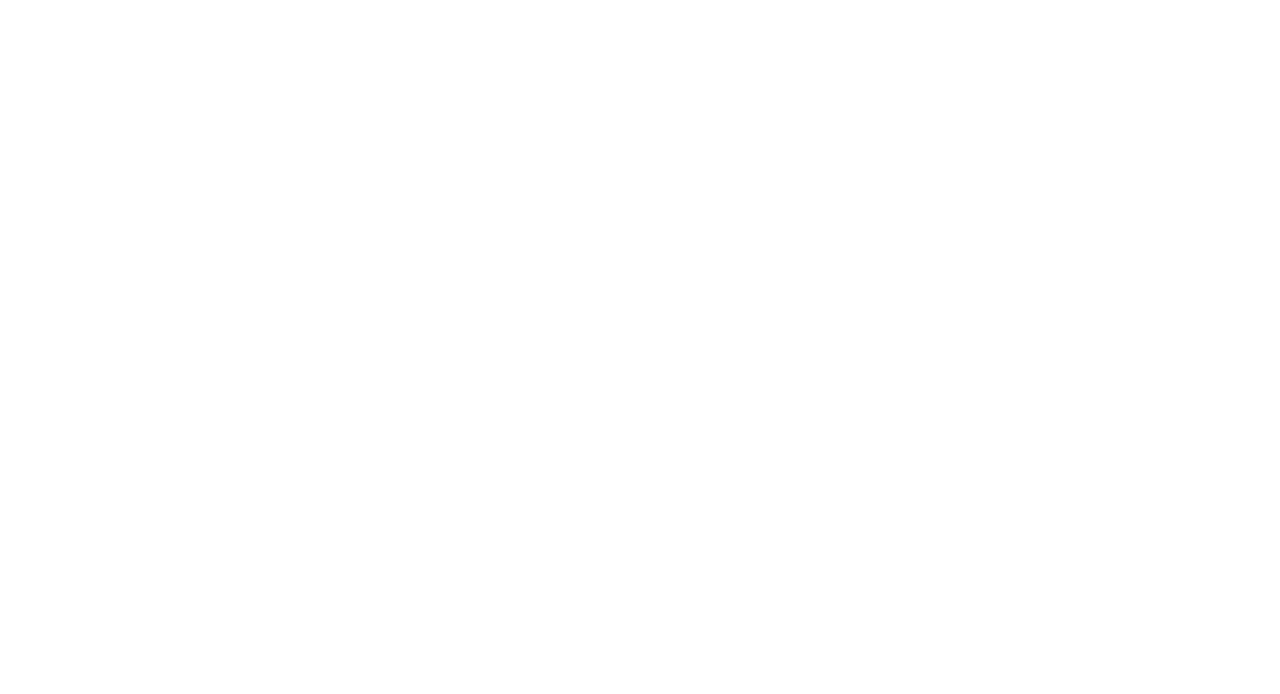
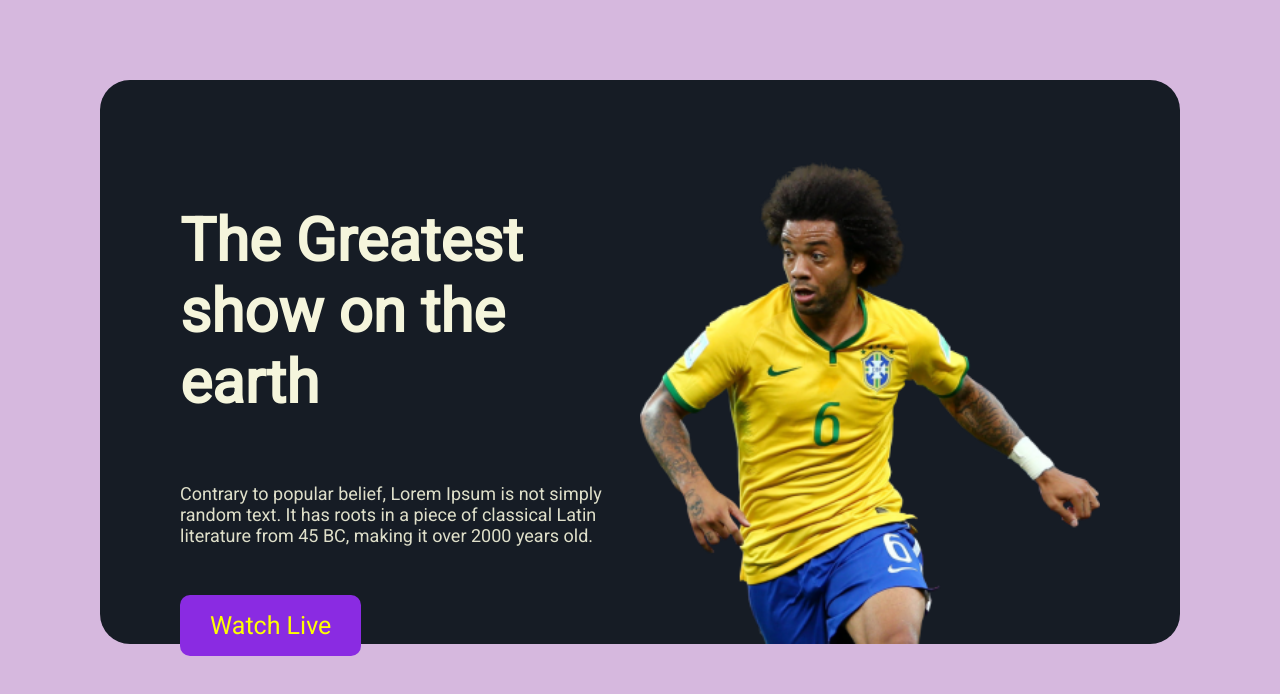
Before and after one commit to 1Md-Rakibul-Islam/World-Cup, a plain HTML site: page index.html in a window 1280 px wide. Drawn offline with Linux system fonts and the light colour scheme.

Commit message:
header section added

```diff
--- a/assets/css/style.css
+++ b/assets/css/style.css
@@ -7,4 +7,55 @@
 body{
     padding: 0;
     margin: 0;
+    background-color: rgb(214, 184, 222);
 }
+
+.container{
+    margin: 80px 100px;
+}
+
+.header {
+    background-color: rgb(22, 28, 37);
+    border-radius: 30px;
+    color: beige;
+    padding: 80px 80px 0 80px;
+}
+
+.header_contents {
+    display: flex;
+    justify-content: space-evenly;
+    align-items: center;
+}
+
+.header__content__box {
+    width: 50%;
+    display: flex;
+    justify-content: space-evenly;
+    align-items: center;
+}
+
+
+.heater-title {
+    font-size: 60px;
+
+}
+
+.header-decription {
+    opacity: 0.9;
+    font-size: 18px;
+    margin: 65px 0px;
+}
+
+.header-buton {
+    text-decoration: none;
+    background-color: blueviolet;
+    padding: 16px 30px;
+    border-radius: 10px;
+    font-size: 25px;
+    color: yellow;
+
+}
+
+.header__banner img{
+    width: 100%;
+}
--- a/index.html
+++ b/index.html
@@ -16,10 +16,23 @@
             header area start
         -------------------------
      -->
-     <header>
-
-
-
+     <header class="container">
+        <div class="header">
+            <div class="header_contents">
+                <div class="header__content__box">
+                    <div class="header__text">
+                        <h1 class="heater-title">The Greatest show on the earth</h1>
+                        <p class="header-decription">
+                            Contrary to popular belief, Lorem Ipsum is not simply random text. It has roots in a piece of classical Latin literature from 45 BC, making it over 2000 years old.
+                        </p>
+                        <a class="header-buton" href="">Watch Live</a>
+                    </div>
+                </div>
+                <div class="header__content__box header__banner">
+                    <img src="assets/images/Banner Image.png" alt="">
+                </div>
+            </div>
+        </div>
      </header>
     <!--
         -------------------------
```
